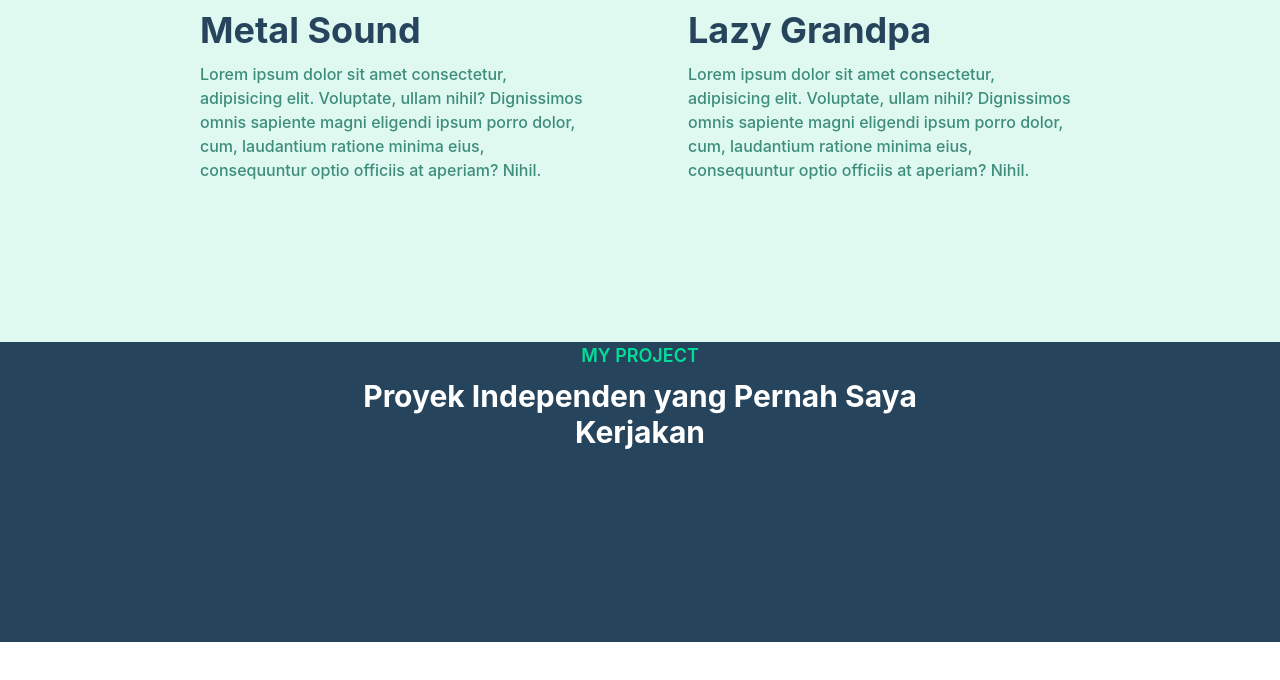
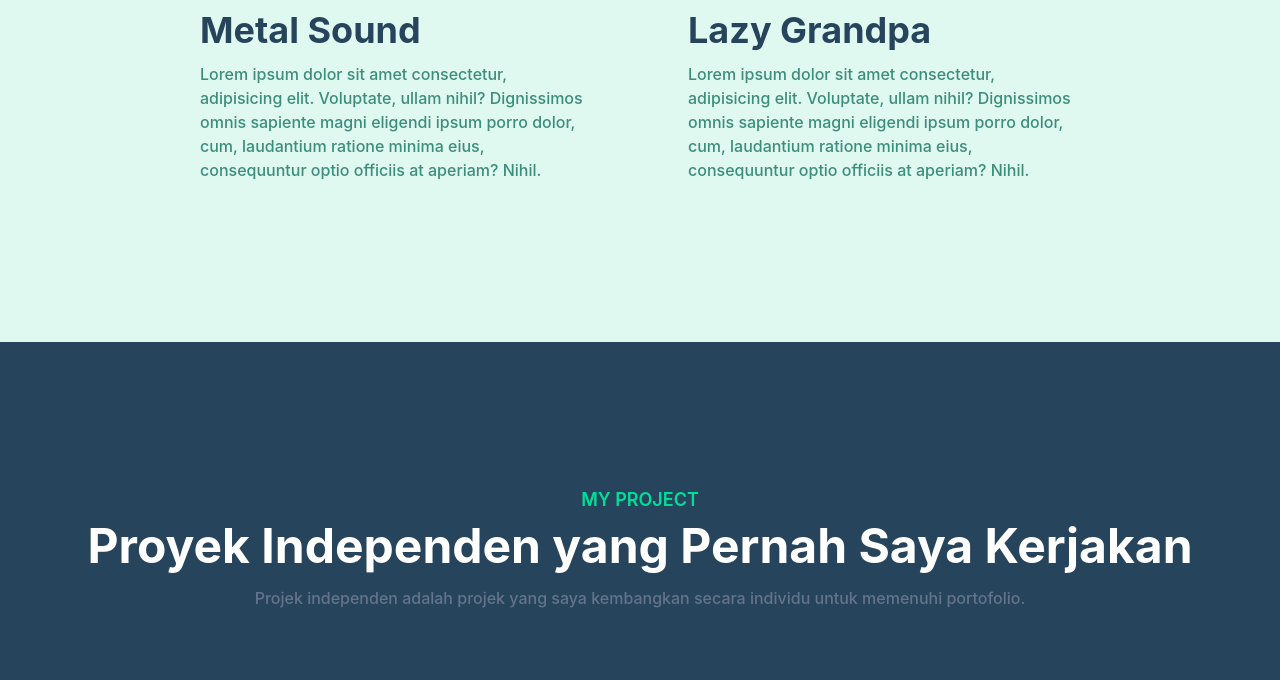
Before and after one commit to Naufal-Ghani22/PORTOFOLIO-TAILWINDCSS, a website: page index.html in a window 1280 px wide. Shown: the part 2836-3516 px from the top of the page. Before the commit the page ends 3478 px from the top, so only its background shows below. Drawn offline with Linux system fonts and the light colour scheme.

Commit message:
tambahin logo project

```diff
--- a/index.html
+++ b/index.html
@@ -151,12 +151,20 @@
 <!-- END PORTOFOLIO SECTION -->
 
 <!-- MY PROJECT SECTION -->
-<section id="clients" class="pt36 pb-32 bg-second">
+<section id="clients" class="pt-36 pb-32 bg-second">
     <div class="container">
         <div class="w-full px-4">
-            <div class="max-w-xl mx-auto text-center mb-16">
+            <div class="mx-auto text-center mb-16">
                 <h4 class="font-semibold text-lg text-third mb-2">MY PROJECT</h4>
-                <h2 class="font-bold text-white text-3xl mb-4">Proyek Independen yang Pernah Saya Kerjakan</h2>
+                <h2 class="font-bold text-white text-3xl mb-4 sm:text-4xl lg:text-5xl">Proyek Independen yang Pernah Saya Kerjakan</h2>
+                <p class="font-medium text-md text-text">Projek independen adalah projek yang saya kembangkan secara individu untuk memenuhi portofolio.</p>
+            </div>
+        </div>
+        <div class="w-full px-4">
+            <div class="flex flex-wrap items-center justify-center">
+                <a href="#">
+                    <img src="" alt="">
+                </a>
             </div>
         </div>
     </div>
```
Also changed, not shown: src/output.css.
